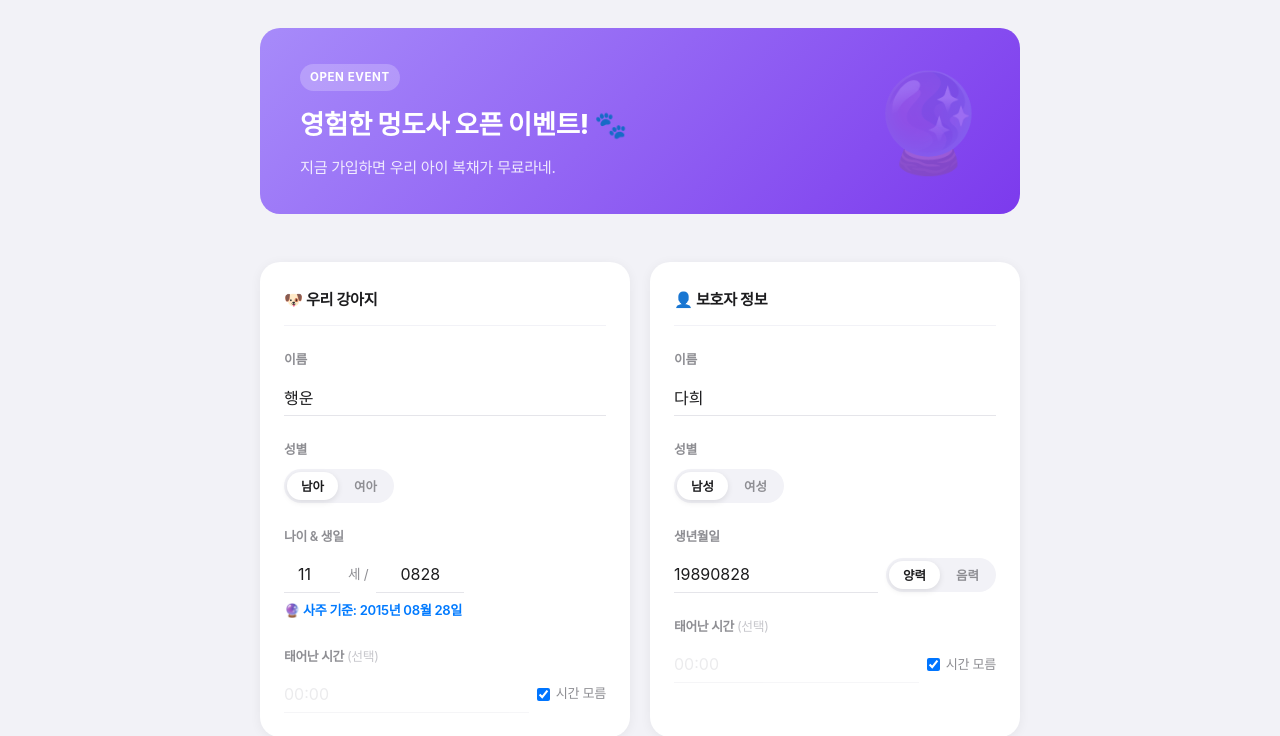
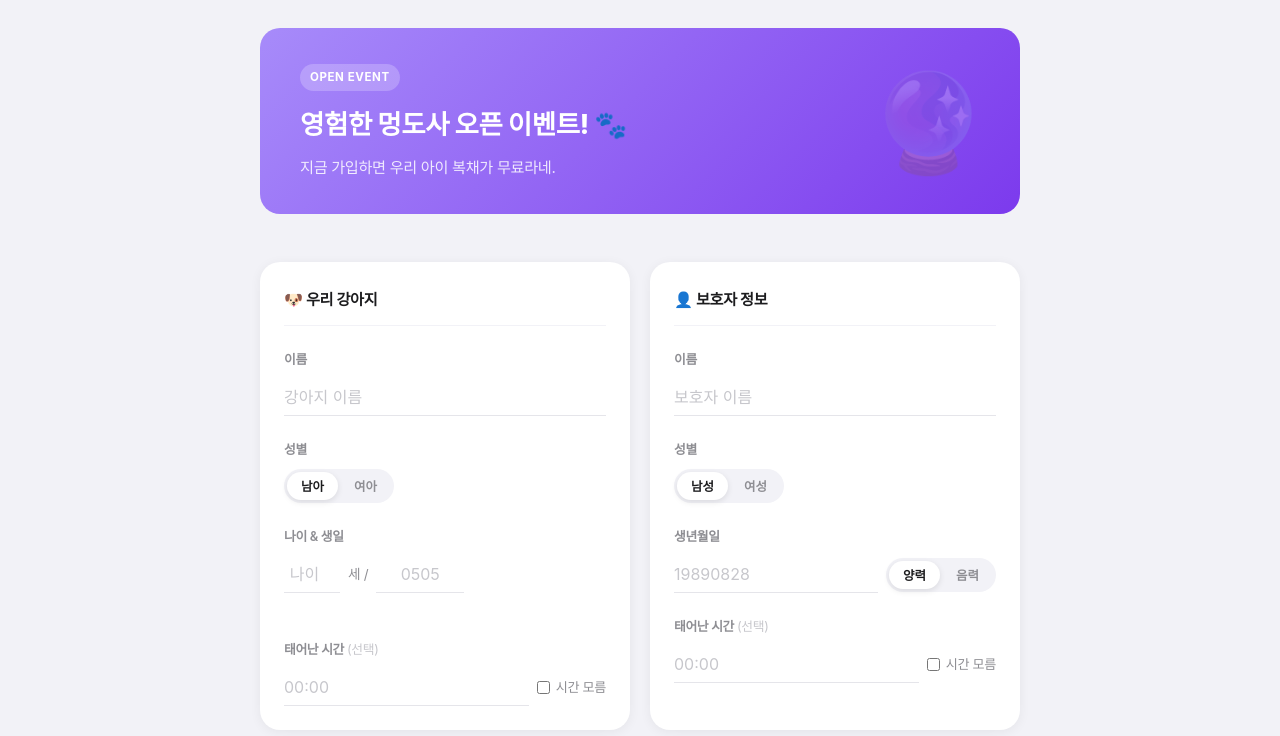
Before and after one commit to dianekang/mong-saju, a plain HTML site: page index.html in a window 1280 px wide. Shown: the part 64-800 px from the top of the page. Drawn offline with Linux system fonts and the light colour scheme; a web font is replaced by a local one.

Commit message:
Add files via upload
자동 포함 개발자  모드 함수 제거

```diff
--- a/index.html
+++ b/index.html
@@ -1319,33 +1319,6 @@ function shareResult() {
     }
 }
 
-// [테스트용] 데이터 자동 입력 함수
-function autoFillTest() {
-    const isLocal = location.hostname === "127.0.0.1" || location.hostname === "localhost";
-
-    // 로컬 환경에서만 실행되도록 안전장치를 걸어두면 좋습니다 (운영 배포 시 실수 방지)
-    // 만약 깃허브 배포본에서도 쓰고 싶다면 if문 없이 진행하세요!
-
-    document.getElementById('dog-name').value = '행운';
-    document.getElementById('dog-age-input').value = '11';
-    document.getElementById('dog-md-input').value = '0828';
-    document.getElementById('owner-name').value = '다희';
-    document.getElementById('owner-birth').value = '19890828';
-
-    // 시간 모름 체크
-    const dogTime = document.getElementById('dog-time-unknown');
-    const ownerTime = document.getElementById('owner-time-unknown');
-    if(dogTime) dogTime.checked = true;
-    if(ownerTime) ownerTime.checked = true;
-
-    toggleTimeInput(dogTime, 'dog-hour-min');
-    toggleTimeInput(ownerTime, 'owner-hour-min');
-    updateComputedDate();
-}
-
-// 페이지 로드 시 즉시 실행
-window.onload = autoFillTest;
-
 function goBack() { location.reload(); }
 </script>
 </body>
```
